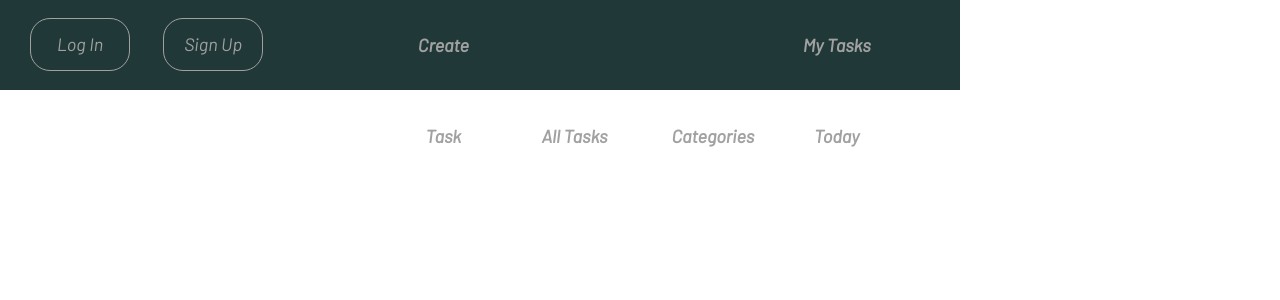
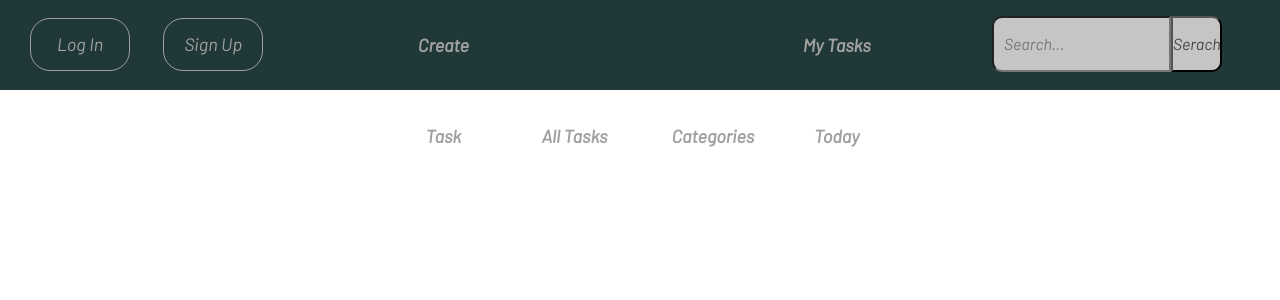
Before and after one commit to AliSamiee03/TaskManager, a Django app: page / in a window 1280 px wide. Shown: the part 100-400 px from the top of the page. Run offline with Django 5.2, Linux system fonts and the light colour scheme.

Commit message:
Add SearchBar

```diff
--- a/static/css/base_style.css
+++ b/static/css/base_style.css
@@ -73,7 +73,7 @@ body {
 
 .under-navbar > .icons {
     width: 50%;
-    background-color: rgb(33, 56, 56);;
+    background-color: rgb(33, 56, 56);
     text-align: center;
 }
 
@@ -101,6 +101,57 @@ body {
 }
 
 .under-navbar > .search-bar {
+    display: flex;
+    justify-content: center; /* برای افقی وسط چین کردن */
+    align-items: center; /* برای عمودی وسط چین کردن */
     width: 25%;
-    background-color: darkgoldenrod;
+    background-color: rgb(33, 56, 56);
 }
+
+
+#form {
+    display: flex;
+    justify-content: center; /* برای افقی وسط چین کردن محتوا */
+    align-items: center; /* برای عمودی وسط چین کردن محتوا */
+    width: 80%;
+    height: 70px;
+    box-sizing: border-box;
+    border-radius: 10px;
+    flex-direction: column;
+}
+
+.search-form {
+    height: 100%;
+    width: 100%;
+    position: relative;
+}
+
+.search-form > #text-area {
+    position: absolute;
+    top: 8%;
+    height: 80%;
+    width: 70%;
+    border-radius: 10px 0 0 10px;
+    background-color: rgb(197, 197, 197);
+    padding: 0 10px;
+}
+
+.search-form > #submit-button {
+    position: absolute;
+    display: flex;
+    justify-content: center;
+    align-items: center;
+    width: 20%;
+    right: 10%;
+    height: 80%;
+    width: 20%;
+    top: 8%;
+    border-radius: 0 10px 10px 0;
+    background-color: rgb(197, 197, 197);
+    color: rgb(70, 70, 70);
+}
+
+search-form > #submit-button:hover {
+    color:rgb(202, 202, 202);
+    background-color: rgb(43, 43, 43);
+}
--- a/templates/base.html
+++ b/templates/base.html
@@ -44,13 +44,14 @@
                 </li>
             </ul>
         </div>
-        <div class="serach-bar">
-            <!-- <form action="post">
-                <input type="search" name="search-bar">
-                <input type="submit" name="" id="">
-            </form> -->
+        <div class="search-bar">
+            <div id="form">
+                <form class="search-form">
+                    <input id="text-area" type="text" placeholder="Search...">
+                    <button id="submit-button" type="submit">Serach</button>
+                </form>
+            </div>
         </div>
-
     </div>
 </body>
 </html>
```
